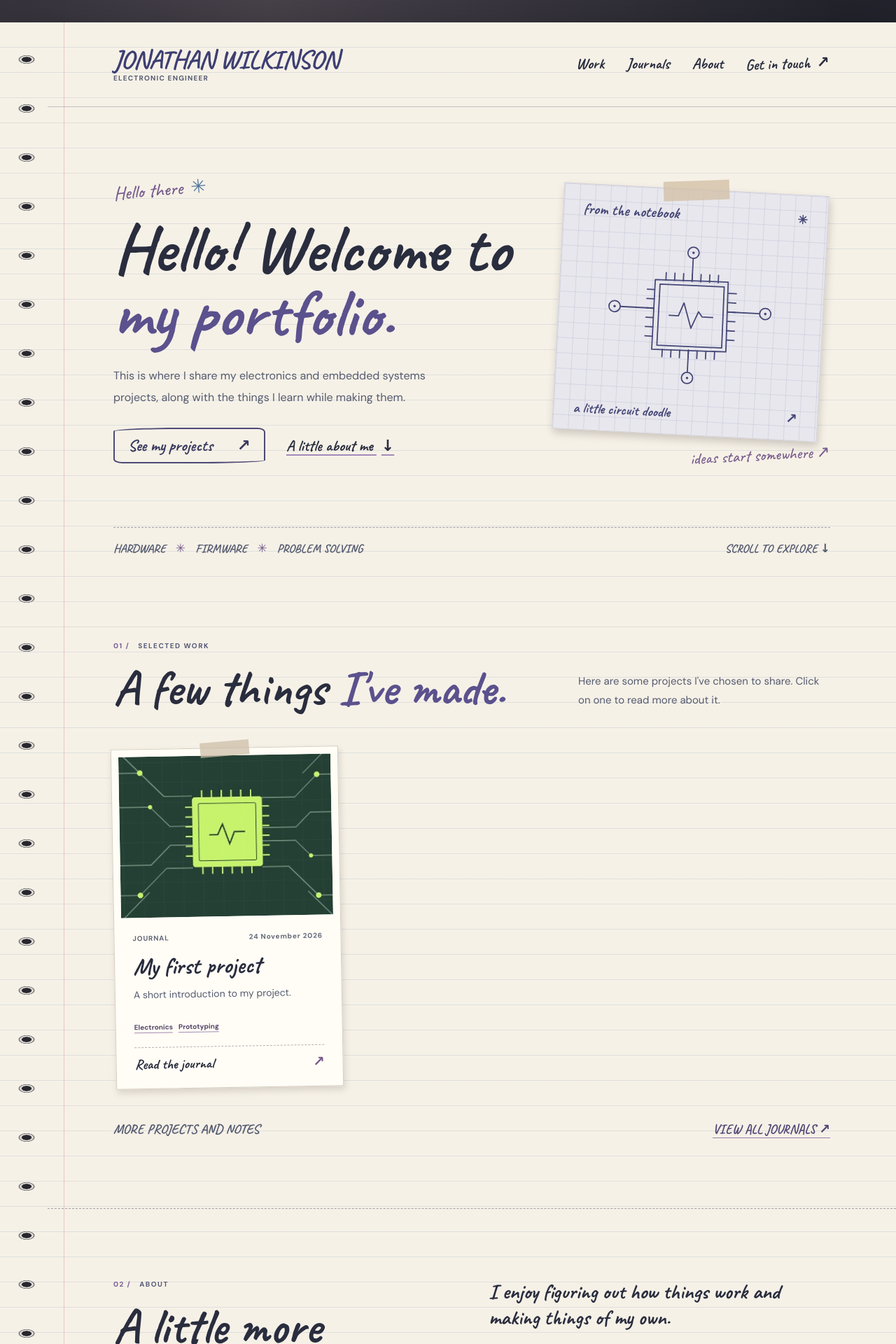
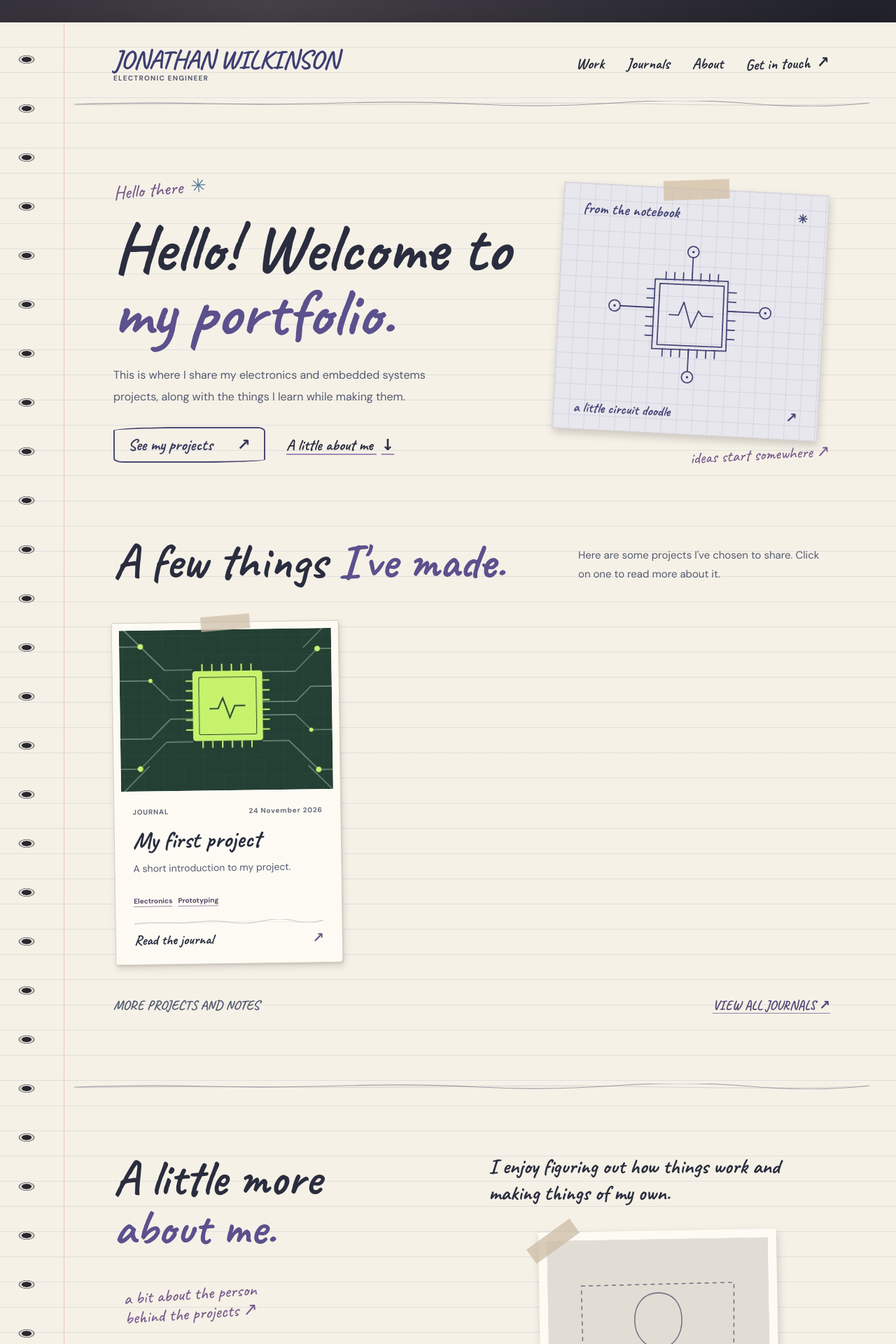
Before and after one commit to joewilkyway/jonathanwilkinson, a Jekyll site: the page built from index.html, in a window 1280 px wide. Shown: the top 1920 px of the page at 70% size. Built offline with Jekyll 4.4.1, drawn with Linux system fonts in a browser that asks for light colours; some of the changed text lies outside the part shown.

Commit message:
Refine taped-paper cards and add portrait placeholder
Co-authored-by: copilot-swe-agent[bot] <198982749+Copilot@users.noreply.github.com>

```diff
--- a/index.html
+++ b/index.html
@@ -60,7 +60,6 @@
             </div>
           </div>
         </div>
-        <div class="hero-footer"><span>HARDWARE <i>✳</i> FIRMWARE <i>✳</i> PROBLEM SOLVING</span><a href="#work">SCROLL TO EXPLORE ↓</a></div>
       </div>
     </section>
 
@@ -68,7 +67,6 @@
       <div class="container">
         <div class="section-heading row align-items-end g-3">
           <div class="col-md-7">
-            <p class="eyebrow"><span class="section-number">01 /</span> SELECTED WORK</p>
             <h2>A few things <em>I've made.</em></h2>
           </div>
           <div class="col-md-5"><p class="section-intro">Here are some projects I've chosen to share. Click on one to read more about it.</p></div>
@@ -90,12 +88,15 @@
     <section id="about" class="section about-section">
       <div class="container">
         <div class="row g-5">
-          <div class="col-lg-5"><p class="eyebrow"><span class="section-number">02 /</span> ABOUT</p><h2>A little more <em>about me.</em></h2><p class="margin-note" aria-hidden="true">a bit about the person<br>behind the projects ↗</p></div>
+          <div class="col-lg-5"><h2>A little more <em>about me.</em></h2><p class="margin-note" aria-hidden="true">a bit about the person<br>behind the projects ↗</p></div>
           <div class="col-lg-6 offset-lg-1">
             <p class="about-lead">I enjoy figuring out how things work and making things of my own.</p>
+            <figure class="portrait">
+              <img src="{{ '/images/portrait-placeholder.svg' | relative_url }}" alt="Placeholder for a photo of Jonathan" width="600" height="600" loading="lazy">
+              <figcaption>A photo of me, coming soon.</figcaption>
+            </figure>
             <p class="about-copy">I’m Jonathan, and this is a space for exploring electronic engineering: the systems we build, the problems we solve, and everything we learn along the way.</p>
             <p class="about-copy">I’m interested in the full journey, from understanding a problem and sketching an idea to testing, refining, and making it real.</p>
-            <div class="focus-list"><div><span>01</span> ELECTRONICS &amp; CIRCUIT DESIGN <span>↗</span></div><div><span>02</span> EMBEDDED SYSTEMS <span>↗</span></div><div><span>03</span> MAKING &amp; EXPERIMENTATION <span>↗</span></div></div>
           </div>
         </div>
       </div>
@@ -104,7 +105,7 @@
     <section id="contact" class="contact-section">
       <div class="container">
         <div class="row align-items-end g-4">
-          <div class="col-lg-8"><p class="eyebrow"><span class="section-number">03 /</span> GET IN TOUCH</p><h2>Where to <em>contact</em> me.</h2><p>Have a question? Email me at <a href="mailto:jonathandw0629@gmail.com">jonathandw0629@gmail.com</a>.</p></div>
+          <div class="col-lg-8"><h2>Where to <em>contact</em> me.</h2><p>Have a question? Email me at <a href="mailto:jonathandw0629@gmail.com">jonathandw0629@gmail.com</a>.</p></div>
           <div class="col-lg-4 contact-action"><a class="button button-light" href="https://www.linkedin.com/in/jonathan-w-8b30a3161/">Find me on Linkedin <span aria-hidden="true">↗</span></a></div>
         </div>
       </div>
--- a/style.css
+++ b/style.css
@@ -39,7 +39,10 @@ a { color: inherit; text-decoration: none; }
 a:focus-visible { outline: 3px solid #6255a1; outline-offset: 4px; }
 .container { max-width: 1100px; padding-left: 38px; padding-right: 38px; }
 
-.site-header { border-bottom: 1px solid rgba(95,102,119,.35); }
+.site-header { position: relative; }
+.site-header::after, .about-section::before, .contact-section::before, .site-footer::before { content: ""; position: absolute; left: 3%; right: 3%; height: 8px; background: url("images/drawn-line.svg") center / 100% 8px no-repeat; pointer-events: none; }
+.site-header::after { bottom: 0; }
+.about-section::before, .contact-section::before, .site-footer::before { top: 0; }
 .site-nav { min-height: 120px; display: flex; justify-content: space-between; align-items: center; gap: 24px; }
 .brand { display: inline-flex; flex-direction: column; align-items: flex-start; gap: 2px; }
 .brand-name { font: 700 clamp(27px, 3vw, 37px)/1 var(--hand); color: #3d3f72; letter-spacing: -.02em; }
@@ -55,7 +58,6 @@ h1 { font-size: clamp(62px, 7.5vw, 100px); line-height: .96; margin: 0 0 28px; }
 h2 { font-size: clamp(47px, 5.5vw, 72px); line-height: 1; margin: 0; }
 h1 span, h2 em { color: #5b518d; font-style: normal; }
 .eyebrow { color: #565978; font-size: 10px; font-weight: 700; letter-spacing: .15em; margin: 0 0 18px; }
-.section-number { color: #775c94; margin-right: 8px; }
 
 .hero { position: relative; overflow: hidden; padding: 92px 0 0; }
 .hero-note, .margin-note, .sketch-annotation { font-family: var(--hand); color: #765a8b; }
@@ -77,17 +79,17 @@ h1 span, h2 em { color: #5b518d; font-style: normal; }
 .sketch-circuit { width: 100%; max-height: 270px; margin: 12px 0; }
 .sketch-bottom { font-size: 20px; }
 .sketch-annotation { position: absolute; right: 0; bottom: 0; font-size: 23px; transform: rotate(-3deg); }
-.hero-footer { margin-top: 85px; padding: 20px 0; border-top: 1px dashed #a3a0a6; display: flex; justify-content: space-between; gap: 20px; color: #555b70; font: 700 17px/1.2 var(--hand); }
-.hero-footer i { color: #765a8b; font-style: normal; padding: 0 10px; }
 
 .section { padding: 100px 0; }
 .work-section { background: transparent; }
 .section-heading { margin-bottom: 50px; }
 .section-intro { max-width: 360px; color: var(--muted); font-size: 15px; line-height: 1.8; margin: 0 0 4px auto; }
-.project-card { position: relative; height: 100%; border: 1px solid #d5cec2; padding: 10px; background: #fffdf6; box-shadow: 2px 5px 10px rgba(75,64,59,.18); transform: rotate(-1deg); transition: transform .2s, box-shadow .2s; }
-.row > div:nth-child(even) .project-card { transform: rotate(1deg); }
-.project-card::before { content: ""; position: absolute; z-index: 1; width: 70px; height: 21px; top: -10px; left: calc(50% - 35px); background: rgba(204,189,166,.7); transform: rotate(-4deg); pointer-events: none; }
-.project-card:hover, .row > div:nth-child(even) .project-card:hover { transform: rotate(0) translateY(-4px); box-shadow: 4px 10px 16px rgba(75,64,59,.22); }
+.project-card { --card-paper: #fffdf6; --card-angle: -.8deg; --tape-angle: -4deg; position: relative; height: 100%; border: 1px solid #d5cec2; border-radius: 2px 1px 5px 2px; padding: 10px; background-color: var(--card-paper); background-image: url("images/paper-grain.svg"); box-shadow: 1px 2px 2px rgba(75,64,59,.1), 2px 5px 10px rgba(75,64,59,.18); transform: rotate(var(--card-angle)); transition: transform .2s, box-shadow .2s; }
+.row > div:nth-child(4n + 2) .project-card { --card-paper: #f5f2eb; --card-angle: 1.1deg; --tape-angle: 5deg; }
+.row > div:nth-child(4n + 3) .project-card { --card-paper: #faf8f8; --card-angle: -.4deg; --tape-angle: -7deg; }
+.row > div:nth-child(4n + 4) .project-card { --card-paper: #f8f6ec; --card-angle: .6deg; --tape-angle: 2deg; }
+.project-card::before { content: ""; position: absolute; z-index: 1; width: 70px; height: 21px; top: -10px; left: calc(50% - 35px); background: rgba(204,189,166,.7); transform: rotate(var(--tape-angle)); pointer-events: none; }
+.project-card:hover { transform: rotate(0) translateY(-4px); box-shadow: 4px 10px 16px rgba(75,64,59,.22); }
 .project-card-link { display: flex; flex-direction: column; height: 100%; }
 .project-card-link:hover h3 { color: #765a8b; }
 .project-image { width: 100%; height: 100%; object-fit: cover; }
@@ -109,7 +111,7 @@ h1 span, h2 em { color: #5b518d; font-style: normal; }
 .project-body p { color: var(--muted); font-size: 14px; line-height: 1.7; }
 .tags { display: flex; flex-wrap: wrap; gap: 8px; margin: 10px 0 20px; }
 .tags span { border-bottom: 1px solid #a48bb1; color: #554567; font-size: 10px; font-weight: 700; }
-.card-read { display: block; border-top: 1px dashed #b5adb2; padding-top: 14px; margin-top: auto; font: 700 20px/1 var(--hand); }
+.card-read { display: block; background: url("images/drawn-line.svg") top / 100% 6px no-repeat; padding-top: 18px; margin-top: auto; font: 700 20px/1 var(--hand); }
 .card-read span { float: right; color: #765a8b; }
 .work-footnote { display: flex; justify-content: space-between; gap: 20px; margin-top: 48px; color: var(--muted); font: 700 19px/1.2 var(--hand); }
 .work-footnote a { color: #514776; border-bottom: 1px solid #9a80ae; }
@@ -117,19 +119,21 @@ h1 span, h2 em { color: #5b518d; font-style: normal; }
 .journal-empty, .journal-intro { color: var(--muted); }
 .journal-intro { font-size: 16px; line-height: 1.7; }
 
-.about-section { border-top: 1px dashed #a3a0a6; }
+.about-section { position: relative; }
 .about-lead { font: 700 30px/1.25 var(--hand); margin: 0 0 22px; }
 .about-copy { color: var(--muted); font-size: 15px; line-height: 1.9; }
 .margin-note { font-size: 25px; line-height: 1.1; transform: rotate(-4deg); margin: 40px 0 0 15px; }
-.focus-list { margin-top: 35px; border-top: 1px dashed #a3a0a6; }
-.focus-list div { display: flex; gap: 18px; padding: 15px 0; border-bottom: 1px dashed #a3a0a6; font: 700 21px/1.1 var(--hand); }
-.focus-list div span:first-child { color: #765a8b; }
-.focus-list div span:last-child { margin-left: auto; }
-.contact-section { border-top: 1px dashed #a3a0a6; padding: 95px 0; }
+.portrait { position: relative; box-sizing: border-box; width: min(calc(100% - 24px), 340px); margin: 35px auto 40px; padding: 12px 12px 5px; background: #fffdf6 url("images/paper-grain.svg"); box-shadow: 2px 5px 12px rgba(75,64,59,.23); transform: rotate(-1deg); }
+.portrait img { display: block; width: 100%; height: auto; aspect-ratio: 1; object-fit: cover; }
+.portrait figcaption { margin: 10px 0 6px; color: var(--muted); text-align: center; font: 600 22px/1.2 var(--hand); }
+.portrait::before, .portrait::after { content: ""; position: absolute; z-index: 1; width: 76px; height: 25px; background: rgba(204,189,166,.75); pointer-events: none; }
+.portrait::before { top: 0; left: -17px; transform: rotate(-35deg); }
+.portrait::after { bottom: 17px; right: -17px; transform: rotate(-35deg); }
+.contact-section { position: relative; padding: 95px 0; }
 .contact-section p:not(.eyebrow) { color: var(--muted); font-size: 15px; line-height: 1.8; margin: 25px 0 0; }
 .contact-section p a { color: #514776; text-decoration: underline; overflow-wrap: anywhere; }
 .contact-action { text-align: right; }
-.site-footer { border-top: 1px solid rgba(95,102,119,.35); color: #555b70; }
+.site-footer { position: relative; color: #555b70; }
 .footer-inner { min-height: 72px; display: flex; align-items: center; justify-content: space-between; gap: 20px; font-size: 10px; font-weight: 700; letter-spacing: .1em; }
 .footer-dot { color: #765a8b; margin: 0 7px; font-size: 6px; }
 
@@ -145,12 +149,12 @@ h1 span, h2 em { color: #5b518d; font-style: normal; }
 .post-content img { max-width: 100%; height: auto; }
 .post-content pre { overflow-x: auto; padding: 16px; background: #e4e1df; }
 .post-content blockquote { border-left: 3px solid #9a80ae; margin-left: 0; padding-left: 20px; color: var(--muted); }
+.post-content hr { height: 8px; border: 0; opacity: 1; background: url("images/drawn-line.svg") center / 100% 8px no-repeat; margin: 30px 0; }
 
 @media (max-width: 991.98px) {
   body { margin: 16px 18px; }
   .hero { padding-top: 65px; }
   .sketch-wrap { max-width: 470px; margin: 0 auto; }
-  .hero-footer { margin-top: 60px; }
   .section { padding: 75px 0; }
   .contact-action { text-align: left; }
 }
@@ -169,8 +173,7 @@ h1 span, h2 em { color: #5b518d; font-style: normal; }
   .hero-copy { font-size: 15px; }
   .sketch-wrap { padding: 20px 12px 45px; }
   .sketch-paper { padding: 20px; }
-  .hero-footer, .work-footnote, .footer-inner { flex-wrap: wrap; }
-  .hero-footer i { padding: 0 4px; }
+  .work-footnote, .footer-inner { flex-wrap: wrap; }
   .margin-note { margin-top: 25px; }
   .contact-section { padding: 70px 0; }
   .footer-inner { padding-top: 22px; padding-bottom: 22px; }
@@ -179,5 +182,5 @@ h1 span, h2 em { color: #5b518d; font-style: normal; }
   html { scroll-behavior: auto; }
   .button, .project-card { transition: none; }
   .button:hover { transform: none; }
-  .project-card:hover, .row > div:nth-child(even) .project-card:hover { transform: none; }
+  .project-card:hover { transform: rotate(var(--card-angle)); }
 }
```
Also changed, not shown: README.md, images/drawn-line.svg (added), images/paper-grain.svg (added), images/portrait-placeholder.svg (added).
